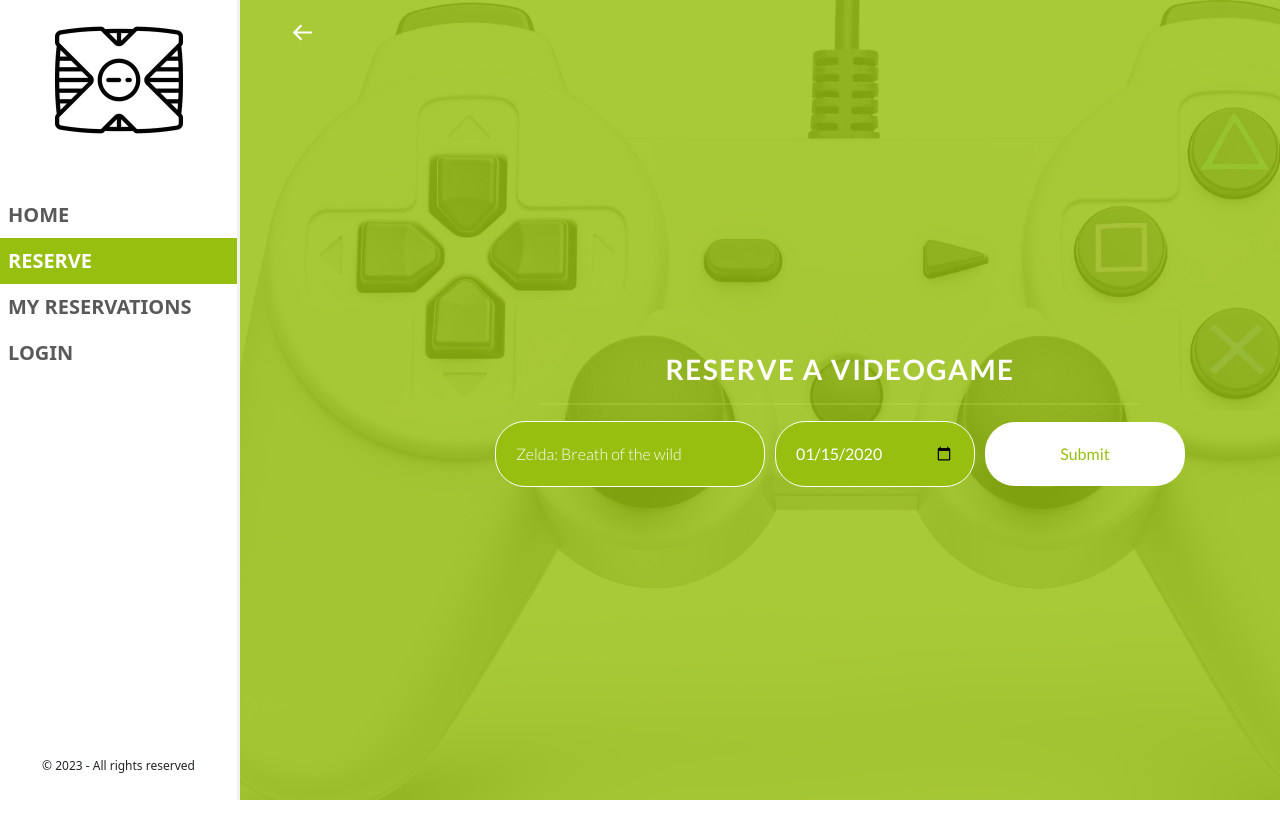
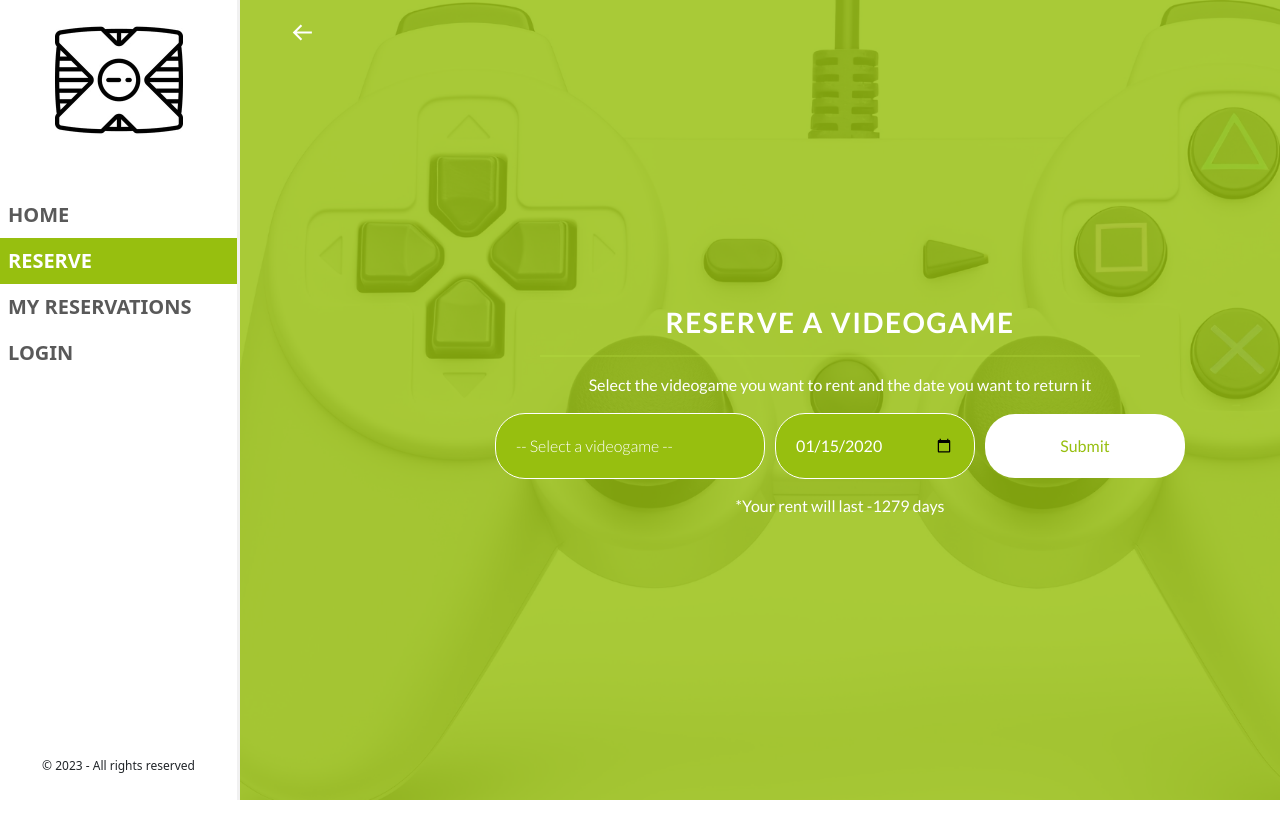
Before and after one commit to DavidEspinoG/mc_videogames_front, a React (Vite) app: page /reserve in a window 1280 px wide. Both pictures are taken after typing "2020-01-15" into the empty fields and a click on the button "Submit". Shown: the top 815 px of the page. Built offline with nearby package versions, Linux system fonts and the light colour scheme; a web font is replaced by a local one.

Commit message:
Add days counter to reservation view

```diff
--- a/src/routes/Reserve.jsx
+++ b/src/routes/Reserve.jsx
@@ -1,22 +1,26 @@
 import { BiArrowBack } from 'react-icons/bi';
 import '../styles/Login.scss';
 import { useNavigate } from 'react-router-dom';
-import '../styles/reserve.css';
-import { useSearchParams } from 'react-router-dom';
+import '../styles/reserve.scss';
 import { useSelector } from 'react-redux';
 import getTomorrowDate from '../utils/getTomorrowDate';
+import { useState } from 'react';
 
 const Reserve = () => {
   const navigate = useNavigate();
-  const [searchParams, setSearchParams] = useSearchParams();
   const mockData = useSelector(state => state.videogames.all);
-  const handleChange = (e) => {
+  const [days, setDays] = useState(0);
+  const [selectedVideogameId, setSelectedVideogameId] = useState(0);
+  const handleDateChange = (e) => {
     let now = new Date();
     let userDate = new Date(e.target.value);
     let difference = userDate.getTime() - now.getTime();
     let differenceDays = Math.ceil(difference / (1000 * 3600 * 24));
-    console.log(differenceDays);
+    setDays(differenceDays);
   };
+  const handleVideogameChange = (e) => {
+    setSelectedVideogameId(e.target.value);
+  }
   return (
     <div className="login-main-container">
       <div className="container">
@@ -24,10 +28,16 @@ const Reserve = () => {
           <BiArrowBack className="back-icon" onClick={() => navigate('/')} />
         </div>
         <div className="login-form">
-          <h3 className="subtitle text-center">RESERVE A VIDEOGAME {searchParams.get('videogameId')} </h3>
+          <h3 className="subtitle text-center">RESERVE A VIDEOGAME </h3>
           <hr className="green-line" />
+          <p>Select the videogame you want to rent and the date you want to return it</p>
           <div className="login-inputs">
-            <select className="reserve-select">
+            <select
+              className="reserve-select"
+              value={selectedVideogameId}
+              onChange={handleVideogameChange}
+            >
+              <option value={0}>-- Select a videogame --</option>
               {mockData.map((element) => (
                 <option key={element.id} value={element.id}>{element.name}</option>))}
             </select>
@@ -35,12 +45,21 @@ const Reserve = () => {
               type="date"
               min={getTomorrowDate()}
               className="input"
-              onChange={(e) => {handleChange(e)}}
+              onChange={(e) => {handleDateChange(e)}}
             />
-            <button type="button" className="login-submit-button">
+            <button
+              type="button"
+              className="login-submit-button"
+              onClick={() => {
+                console.log('days', days)
+                console.log('videogameId', selectedVideogameId)
+              }}
+            >
               Submit
             </button>
           </div>
+          {days ? <p>*Your rent will last {days} days</p> : ''}
+
         </div>
       </div>
     </div>
--- a/src/styles/Login.scss
+++ b/src/styles/Login.scss
@@ -81,6 +81,7 @@
   flex-direction: column;
   align-items: center;
   gap: 10px;
+  margin-bottom: 15px;
 }
 
 .text-center {
```
Also changed, not shown: src/styles/Reserve.scss (renamed from src/styles/Reserve.css).
